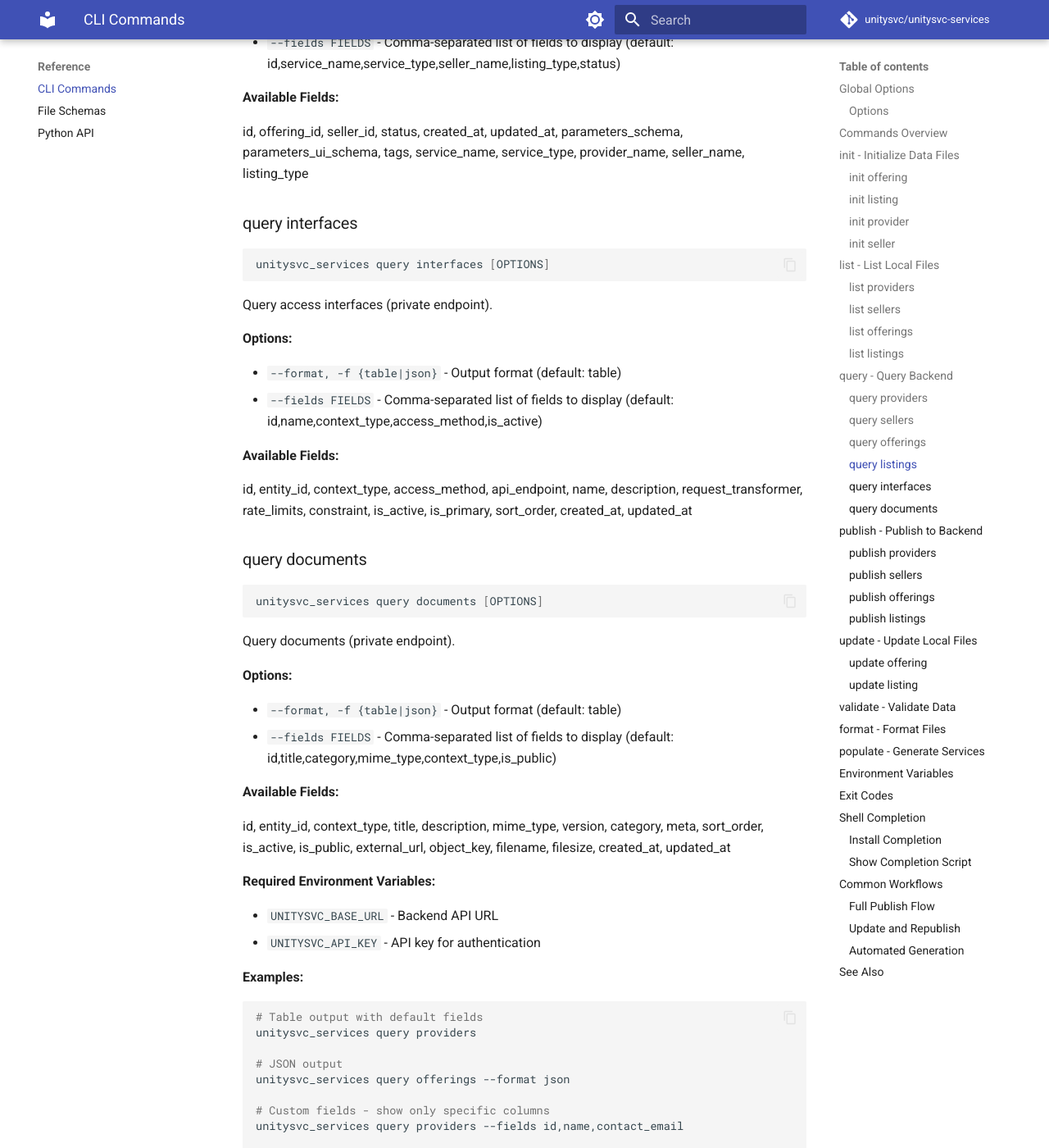
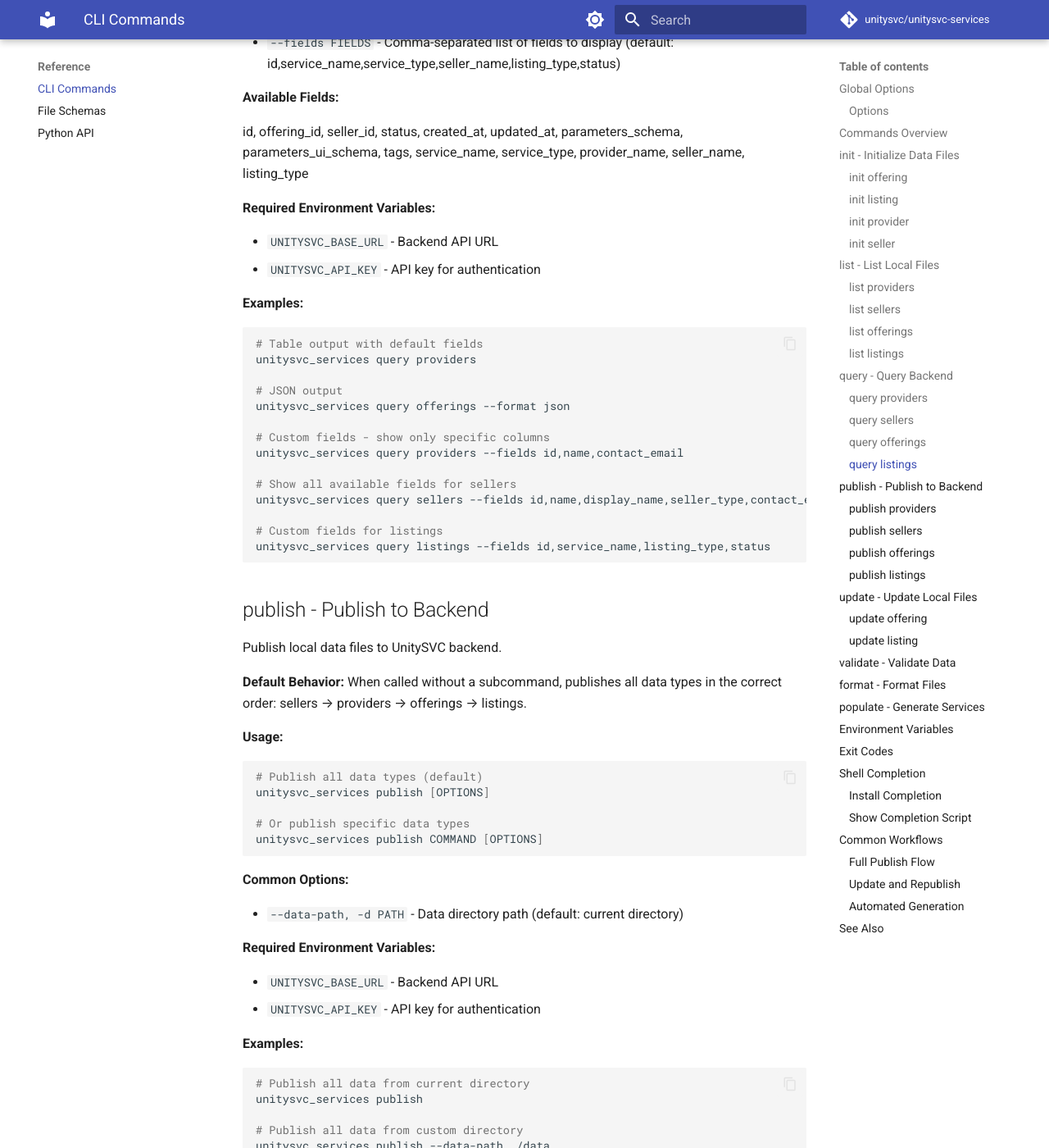
Before and after one commit to unitysvc/unitysvc-services, an MkDocs documentation site: the page built from docs/cli-reference.md, in a window 1280 px wide and 1400 px high, scrolled down 5191 px. Shown: the whole window at 82% size. Built offline with MkDocs 1.6.1 and Material for MkDocs 9.7.7, drawn with Linux system fonts in a browser that asks for light colours; comment, search, counter and statistics services are not loaded.

Commit message:
update documentation

````diff
--- a/docs/cli-reference.md
+++ b/docs/cli-reference.md
@@ -218,40 +218,6 @@ unitysvc_services query listings [OPTIONS]
 **Available Fields:**
 
 id, offering_id, seller_id, status, created_at, updated_at, parameters_schema, parameters_ui_schema, tags, service_name, service_type, provider_name, seller_name, listing_type
-
-### query interfaces
-
-```bash
-unitysvc_services query interfaces [OPTIONS]
-```
-
-Query access interfaces (private endpoint).
-
-**Options:**
-
--   `--format, -f {table|json}` - Output format (default: table)
--   `--fields FIELDS` - Comma-separated list of fields to display (default: id,name,context_type,access_method,is_active)
-
-**Available Fields:**
-
-id, entity_id, context_type, access_method, api_endpoint, name, description, request_transformer, rate_limits, constraint, is_active, is_primary, sort_order, created_at, updated_at
-
-### query documents
-
-```bash
-unitysvc_services query documents [OPTIONS]
-```
-
-Query documents (private endpoint).
-
-**Options:**
-
--   `--format, -f {table|json}` - Output format (default: table)
--   `--fields FIELDS` - Comma-separated list of fields to display (default: id,title,category,mime_type,context_type,is_public)
-
-**Available Fields:**
-
-id, entity_id, context_type, title, description, mime_type, version, category, meta, sort_order, is_active, is_public, external_url, object_key, filename, filesize, created_at, updated_at
 
 **Required Environment Variables:**
 
````
